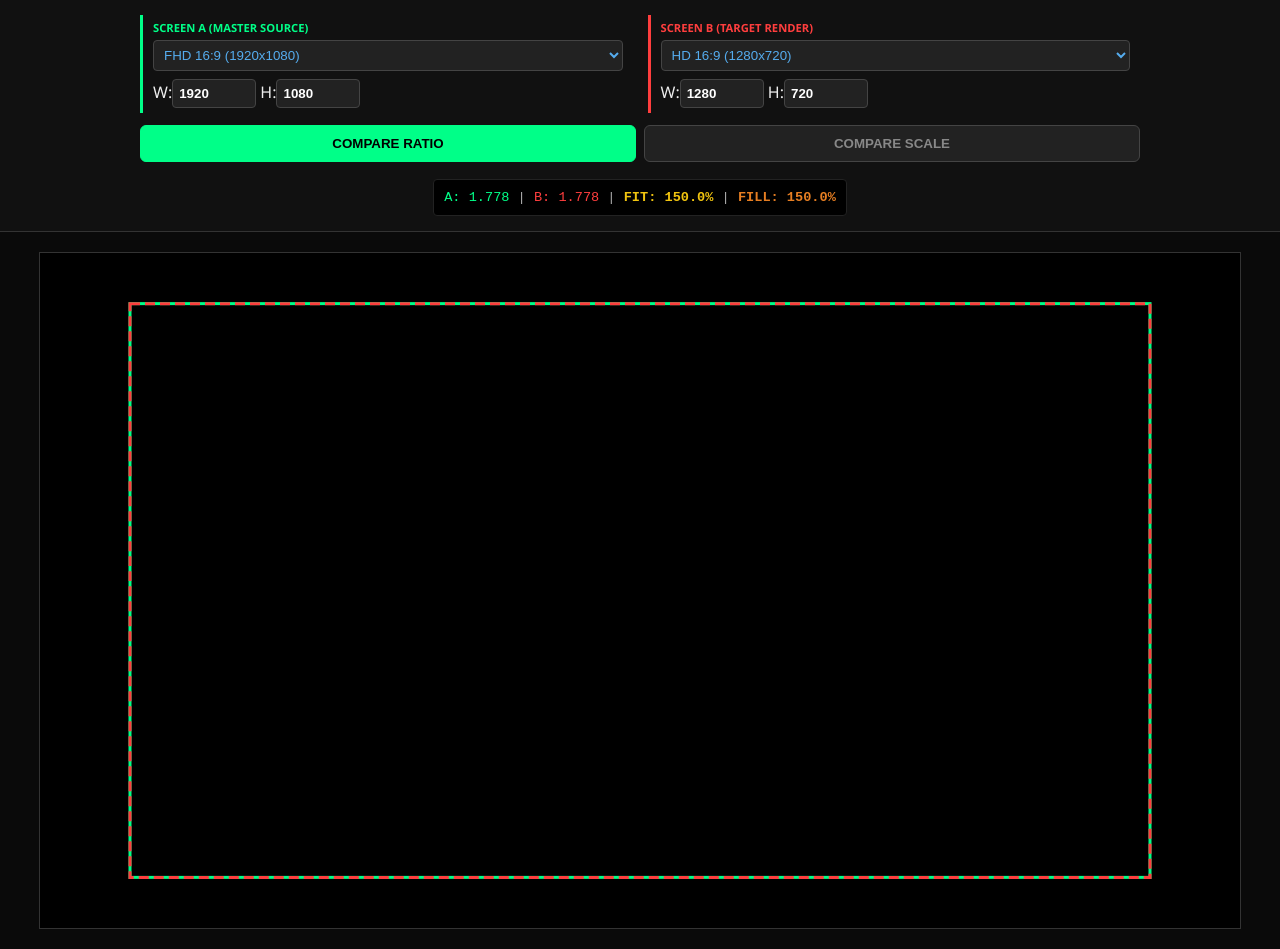
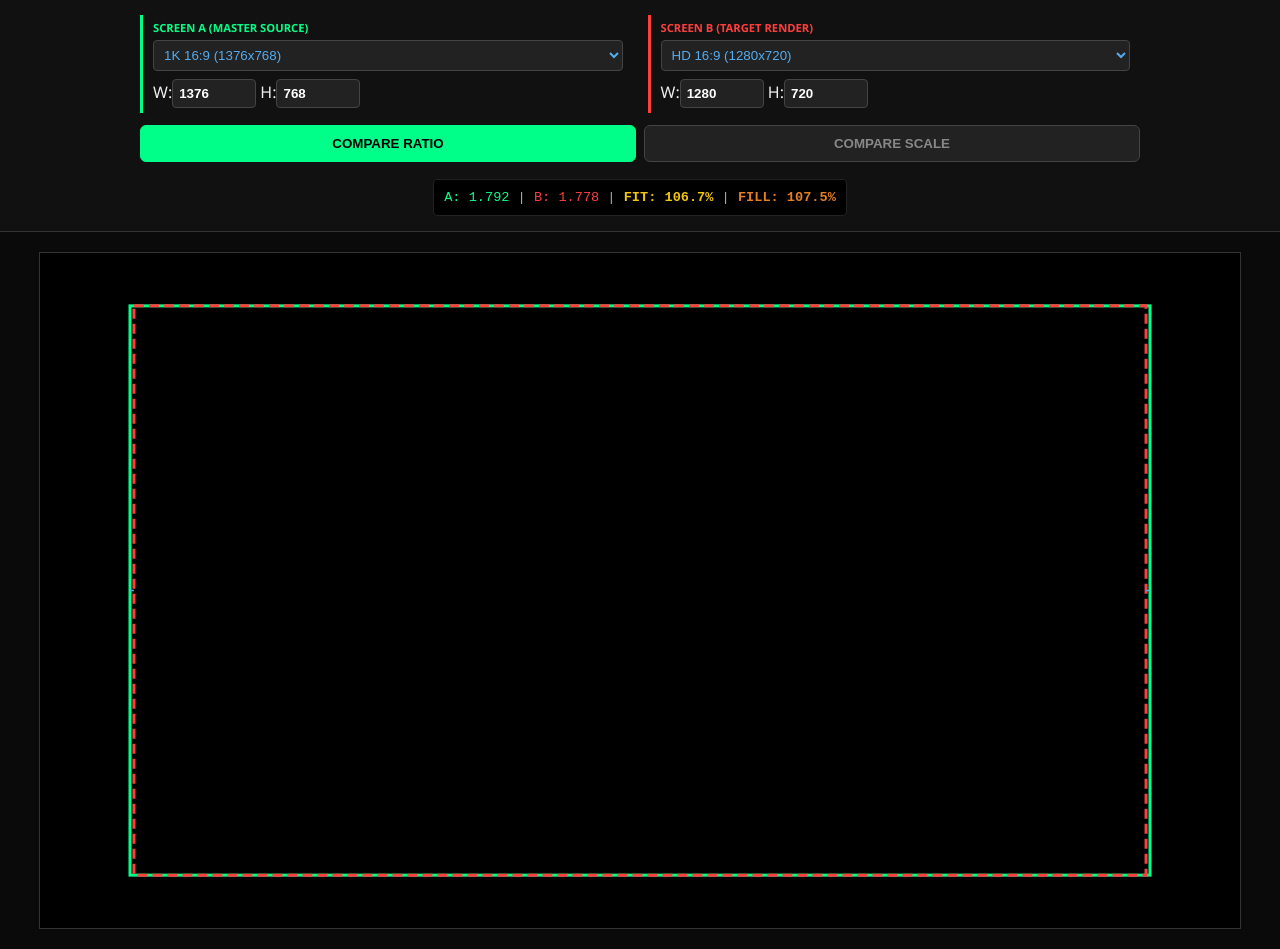
Before and after one commit to pvsta/ril, a plain HTML site: page index.html in a window 1280 px wide. Drawn offline with Linux system fonts and the light colour scheme.

Commit message:
Google Moroni really sucks!!!.html

```diff
--- a/index.html
+++ b/index.html
@@ -37,15 +37,15 @@
                     <label class="txt-a">Screen A (Master Source)</label>
                     <select id="presetA" onchange="applyPreset('A')">
                         <optgroup label="Nano Banana 1K">
-                            <option value="1344|768">1K 16:9 (1344x768)</option>
-                            <option value="768|1344">1K 9:16 (768x1344)</option>
+                            <option value="1376|768" selected>1K 16:9 (1376x768)</option>
+                            <option value="768|1376">1K 9:16 (768x1376)</option>
                             <option value="1152|896">1K 4:3 (1152x896)</option>
                             <option value="896|1152">1K 3:4 (896x1152)</option>
                             <option value="1024|1024">1K 1:1 (1024x1024)</option>
                         </optgroup>
                         <optgroup label="Nano Banana 2K">
-                            <option value="2688|1536">2K 16:9 (2688x1536)</option>
-                            <option value="1536|2688">2K 9:16 (1536x2688)</option>
+                            <option value="2752|1536">2K 16:9 (2752x1536)</option>
+                            <option value="1536|2752">2K 9:16 (1536x2752)</option>
                             <option value="2304|1792">2K 4:3 (2304x1792)</option>
                             <option value="1792|2304">2K 3:4 (1792x2304)</option>
                             <option value="2048|2048">2K 1:1 (2048x2048)</option>
@@ -55,15 +55,15 @@
                             <option value="2160|3840">4K UHD 9:16 (2160x3840)</option>
                             <option value="2560|1440">2K QHD 16:9 (2560x1440)</option>
                             <option value="1440|2560">2K QHD 9:16 (1440x2560)</option>
-                            <option value="1920|1080" selected>FHD 16:9 (1920x1080)</option>
+                            <option value="1920|1080">FHD 16:9 (1920x1080)</option>
                             <option value="1080|1920">FHD 9:16 (1080x1920)</option>
                             <option value="640|480">SD 4:3 (640x480)</option>
                             <option value="480|640">SD 3:4 (480x640)</option>
                         </optgroup>
                         <option value="custom">-- Custom --</option>
                     </select>
-                    W:<input type="number" id="wa" value="1920" min="0" oninput="manual('A')">
-                    H:<input type="number" id="ha" value="1080" min="0" oninput="manual('A')">
+                    W:<input type="number" id="wa" value="1376" min="0" oninput="manual('A')">
+                    H:<input type="number" id="ha" value="768" min="0" oninput="manual('A')">
                 </div>
                 <div class="input-group group-b">
                     <label class="txt-b">Screen B (Target Render)</label>
@@ -141,23 +141,36 @@
             const wb = Math.max(0, parseInt(document.getElementById('wb').value) || 0);
             const hb = Math.max(0, parseInt(document.getElementById('hb').value) || 0);
 
-            const getRect = (w, h) => {
-                const margin = 0.85;
-                let scale = 0;
-                if (w > 0 && h > 0) {
-                    if (mode === 'ratio') {
-                        scale = Math.min((canvas.width * margin) / w, (canvas.height * margin) / h);
-                    } else {
-                        const baseline = (wa > ha) ? (canvas.width * margin / wa) : (canvas.height * margin / ha);
-                        scale = baseline;
-                    }
-                }
-                const fw = w * scale; const fh = h * scale;
-                return { w: fw, h: fh, x: canvas.width/2 - fw/2, y: canvas.height/2 - fh/2 };
+            const margin = 0.85;
+            let scaleA = (wa > 0 && ha > 0) ? Math.min((canvas.width * margin) / wa, (canvas.height * margin) / ha) : 0;
+
+            const rectA = {
+                w: wa * scaleA,
+                h: ha * scaleA,
+                x: canvas.width / 2 - (wa * scaleA) / 2,
+                y: canvas.height / 2 - (ha * scaleA) / 2
             };
 
-            const rectA = getRect(wa, ha);
-            const rectB = getRect(wb, hb);
+            let rectB;
+            if (mode === 'ratio') {
+                // Force B to scale relative to A's dimensions (Letterbox/Crop style)
+                const scaleB = Math.min(rectA.w / wb, rectA.h / hb);
+                rectB = {
+                    w: wb * scaleB,
+                    h: hb * scaleB,
+                    x: canvas.width / 2 - (wb * scaleB) / 2,
+                    y: canvas.height / 2 - (hb * scaleB) / 2
+                };
+            } else {
+                // Compare Scale mode uses the shared baseline
+                rectB = {
+                    w: wb * scaleA,
+                    h: hb * scaleA,
+                    x: canvas.width / 2 - (wb * scaleA) / 2,
+                    y: canvas.height / 2 - (hb * scaleA) / 2
+                };
+            }
+
             ctx.clearRect(0, 0, canvas.width, canvas.height);
 
             // 1. Draw Rects
@@ -171,7 +184,6 @@
                 ctx.strokeStyle = "#55acee"; ctx.lineWidth = 1.5;
                 const midX = canvas.width / 2; const midY = canvas.height / 2;
 
-                // Horizontal Gaps
                 const wDiffVisual = Math.abs(rectA.w - rectB.w);
                 if (wDiffVisual > 0.1) {
                     ctx.beginPath(); ctx.moveTo(rectA.x, midY); ctx.lineTo(rectB.x, midY); ctx.stroke();
@@ -184,7 +196,6 @@
                     }
                 }
 
-                // Vertical Gaps
                 const hDiffVisual = Math.abs(rectA.h - rectB.h);
                 if (hDiffVisual > 0.1) {
                     ctx.beginPath(); ctx.moveTo(midX, rectA.y); ctx.lineTo(midX, rectB.y); ctx.stroke();
@@ -198,7 +209,6 @@
                 }
             }
 
-            // Results Bar
             const rA = ha !== 0 ? (wa/ha).toFixed(3) : "0";
             const rB = hb !== 0 ? (wb/hb).toFixed(3) : "0";
             const fit = (wb !== 0 && hb !== 0) ? (Math.min(wa/wb, ha/hb) * 100).toFixed(1) : "0";
```
